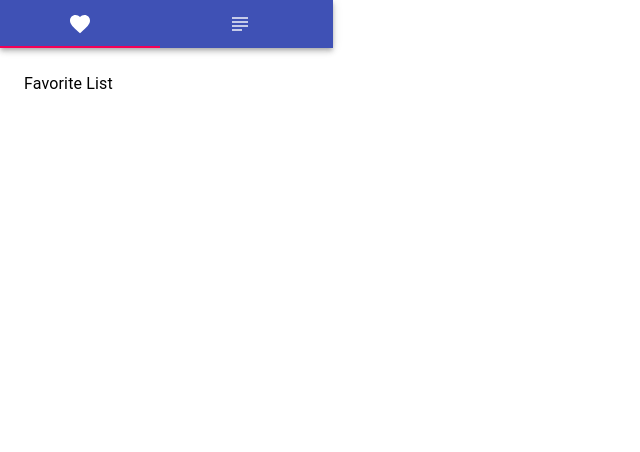
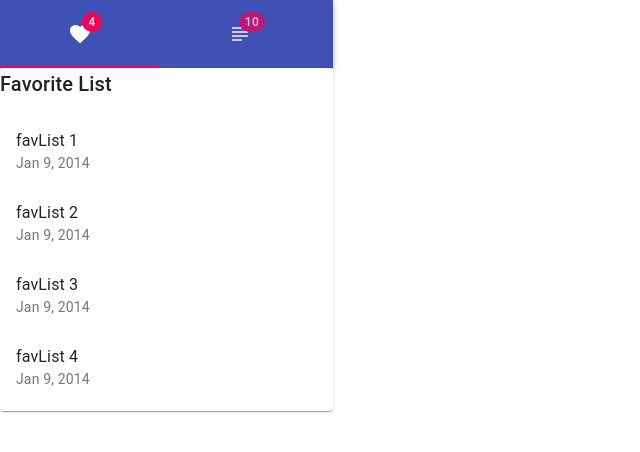
Before and after one commit to dasider41/xfeeder, a React (Create React App) app: page / in a window 1280 px wide. Shown: the top 452 px of the page, without its empty margins (0-640 px from the left). Built offline with nearby package versions, Linux system fonts and the light colour scheme.

Commit message:
Modify layout and add mock up

```diff
--- a/src/App.js
+++ b/src/App.js
@@ -5,9 +5,11 @@ import Tabs from "@material-ui/core/Tabs";
 import Tab from "@material-ui/core/Tab";
 import SubjectIcon from "@material-ui/icons/Subject";
 import FavoriteIcon from "@material-ui/icons/Favorite";
-import PersonPinIcon from "@material-ui/icons/PersonPin";
+import SettingIcon from "@material-ui/icons/Settings";
+import Badge from "@material-ui/core/Badge";
 
 import TabPanel from "./components/TabPanel";
+import Listview from "./components/Listview";
 
 const a11yProps = index => ({
   id: `nav-tab-${index}`,
@@ -18,8 +20,31 @@ const useStyles = makeStyles(theme => ({
   root: {
     flexGrow: 1,
     backgroundColor: theme.palette.background.paper
+  },
+  margin: {
+    margin: theme.spacing(2)
   }
 }));
+
+const favList = [
+  { title: "favList 1", body: "Jan 9, 2014" },
+  { title: "favList 2", body: "Jan 9, 2014" },
+  { title: "favList 3", body: "Jan 9, 2014" },
+  { title: "favList 4", body: "Jan 9, 2014" }
+];
+
+const articleList = [
+  { title: "article 1", body: "Jan 9, 2014" },
+  { title: "article 2", body: "Jan 9, 2014" },
+  { title: "article 3", body: "Jan 9, 2014" },
+  { title: "article 4", body: "Jan 9, 2014" },
+  { title: "article 5", body: "Jan 9, 2014" },
+  { title: "article 6", body: "Jan 9, 2014" },
+  { title: "article 7", body: "Jan 9, 2014" },
+  { title: "article 8", body: "Jan 9, 2014" },
+  { title: "article 9", body: "Jan 9, 2014" },
+  { title: "article 10", body: "Jan 9, 2014" }
+];
 
 const App = () => {
   const classes = useStyles();
@@ -38,20 +63,40 @@ const App = () => {
           onChange={handleChange}
           aria-label="nav tabs example"
         >
-          <Tab icon={<FavoriteIcon />} {...a11yProps(0)} />
-          <Tab icon={<SubjectIcon />} {...a11yProps(1)} />
-          <Tab icon={<PersonPinIcon />} {...a11yProps(2)} />
+          <Tab
+            icon={
+              <Badge
+                className={classes.margin}
+                badgeContent={favList.length}
+                color="secondary"
+              >
+                <FavoriteIcon />
+              </Badge>
+            }
+            {...a11yProps(0)}
+          />
+          <Tab
+            icon={
+              <Badge
+                className={classes.margin}
+                badgeContent={articleList.length}
+                color="secondary"
+              >
+                <SubjectIcon />
+              </Badge>
+            }
+            {...a11yProps(1)}
+          />
+          <Tab icon={<SettingIcon />} {...a11yProps(2)} />
         </Tabs>
       </AppBar>
-      <TabPanel value={value} index={0}>
-        Favorite List
+      <TabPanel title="Favorite List" value={value} index={0}>
+        <Listview data={favList} />
       </TabPanel>
-      <TabPanel value={value} index={1}>
-        Articles
+      <TabPanel title="Articles" value={value} index={1}>
+        <Listview data={articleList} />
       </TabPanel>
-      <TabPanel value={value} index={2}>
-        User setting
-      </TabPanel>
+      <TabPanel title="Setting" value={value} index={2}></TabPanel>
     </div>
   );
 };
--- /dev/null
+++ b/src/components/ListItemLink.js
@@ -0,0 +1,20 @@
+import React from "react";
+import PropTypes from "prop-types";
+import ListItem from "@material-ui/core/ListItem";
+import ListItemText from "@material-ui/core/ListItemText";
+
+const ListItemLink = props => {
+  const { title, body, ...options } = props;
+  return (
+    <ListItem button component="a" {...options}>
+      <ListItemText primary={title} secondary={body} />
+    </ListItem>
+  );
+};
+
+ListItemLink.propTypes = {
+  title: PropTypes.string.isRequired,
+  body: PropTypes.string.isRequired
+};
+
+export default ListItemLink;
--- /dev/null
+++ b/src/components/Listview.js
@@ -0,0 +1,21 @@
+import React from "react";
+import PropTypes from "prop-types";
+import List from "@material-ui/core/List";
+import ListItemLink from "./ListItemLink";
+
+const Listview = props => {
+  const { data } = props;
+  return (
+    <List component="nav" aria-label="list">
+      {data.map((item, idx) => (
+        <ListItemLink key={idx} title={item.title} body={item.body} />
+      ))}
+    </List>
+  );
+};
+
+Listview.propTypes = {
+  data: PropTypes.array
+};
+
+export default Listview;
--- a/src/components/TabPanel.js
+++ b/src/components/TabPanel.js
@@ -2,9 +2,10 @@ import React from "react";
 import PropTypes from "prop-types";
 import Typography from "@material-ui/core/Typography";
 import Box from "@material-ui/core/Box";
+import Paper from "@material-ui/core/Paper";
 
 const TabPanel = props => {
-  const { children, value, index, ...other } = props;
+  const { children, value, index, title, ...other } = props;
 
   return (
     <Typography
@@ -15,7 +16,14 @@ const TabPanel = props => {
       aria-labelledby={`nav-tab-${index}`}
       {...other}
     >
-      <Box p={3}>{children}</Box>
+      <Box>
+        <Paper>
+          <Typography variant="h6" gutterBottom>
+            {title}
+          </Typography>
+          {children}
+        </Paper>
+      </Box>
     </Typography>
   );
 };
@@ -23,7 +31,8 @@ const TabPanel = props => {
 TabPanel.propTypes = {
   children: PropTypes.node,
   index: PropTypes.any.isRequired,
-  value: PropTypes.any.isRequired
+  value: PropTypes.any.isRequired,
+  title: PropTypes.string.isRequired
 };
 
 export default TabPanel;
```
